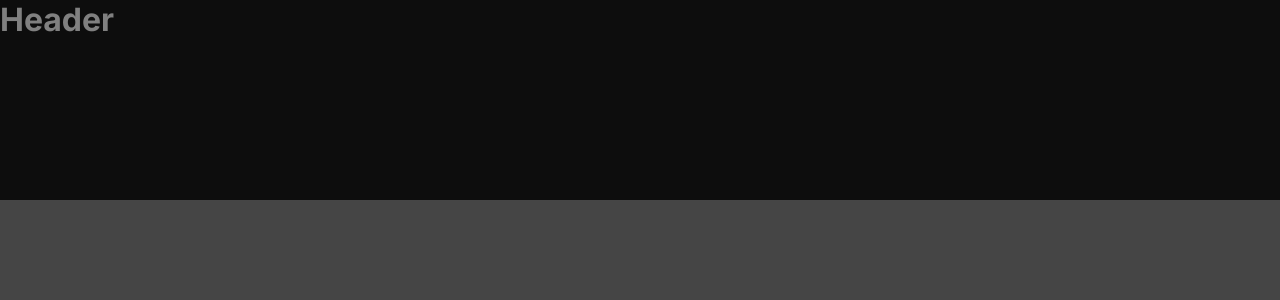
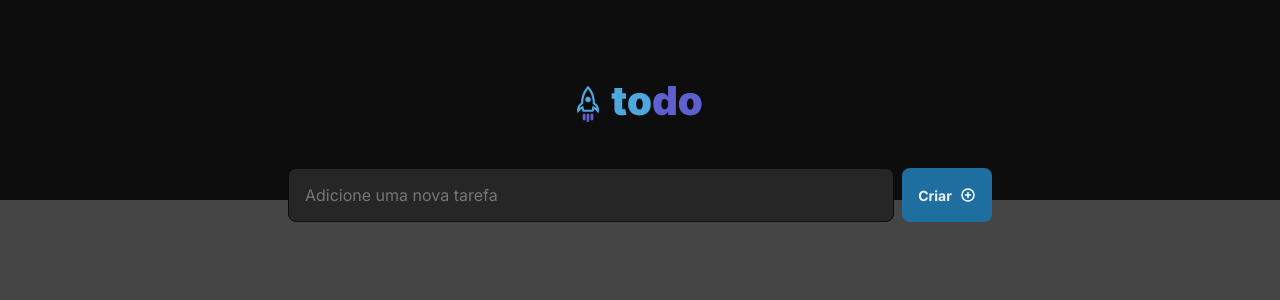
Before and after one commit to LeonardoBrizolla/todo-list-2023, a React (Vite) app: page / in a window 1280 px wide. Shown: the top 300 px of the page. Built offline with nearby package versions, Linux system fonts and the light colour scheme.

Commit message:
NewTask input + button

```diff
--- a/package.json
+++ b/package.json
@@ -9,6 +9,7 @@
     "preview": "vite preview"
   },
   "dependencies": {
+    "phosphor-react": "^1.4.1",
     "react": "^18.2.0",
     "react-dom": "^18.2.0"
   },
--- /dev/null
+++ b/src/App.module.css
@@ -0,0 +1,7 @@
+.wrapper {
+  max-width: 46rem;
+  margin: -2rem auto;
+  padding: 0 1rem;
+
+  display: flex;
+}
--- a/src/App.tsx
+++ b/src/App.tsx
@@ -1,7 +1,18 @@
 import { Header } from "./components/Header";
+import { NewTask } from "./components/NewTask";
+
+import styles from './App.module.css'
 
 import './global.css';
 
 export function App() {
-  return <Header />;
+  return (
+    <>
+      <Header />
+
+      <main className={styles.wrapper}>
+          <NewTask />
+      </main>
+    </>
+  )
 }
--- a/src/components/Header.module.css
+++ b/src/components/Header.module.css
@@ -1,4 +1,11 @@
 .header {
   background: var(--gray-700);
   height: 12.5rem;
+  display: flex;
+  justify-content: center;
+  align-items: center;
 }
+
+.header img {
+  height: 3rem;
+}
--- a/src/components/Header.tsx
+++ b/src/components/Header.tsx
@@ -1,9 +1,11 @@
 import styles from './Header.module.css';
+
+import todoListLogo from '../assets/logo.svg';
 
 export function Header() {
   return (
     <header className={styles.header}>
-      <h1>Header</h1>
+      <img src={todoListLogo} alt="Logo ToDoList 2023" />
     </header>
   )
 }
--- /dev/null
+++ b/src/components/NewTask.module.css
@@ -0,0 +1,26 @@
+.input {
+  flex: 1;
+  height: 54px;
+  border-radius: 8px;
+  padding: 16px;
+  background-color: var(--gray-500);
+  border: 1px solid var(--gray-700);
+  margin-right: 8px;
+  color: var(--gray-100);
+}
+
+.button {
+  display: flex;
+  width: 90px;
+  background-color: var(--blue-dark);
+  border-radius: 8px;
+  padding: 16px;
+  border: 0px;
+  color: var(--gray-100);
+  font-weight: 700;
+  cursor: pointer;
+  font-size: 14px;
+  align-items: center;
+  justify-content: center;
+  gap: 8px;
+}
--- /dev/null
+++ b/src/components/NewTask.tsx
@@ -0,0 +1,18 @@
+import styles from "./NewTask.module.css";
+import { PlusCircle } from "phosphor-react";
+
+export function NewTask() {
+  return (
+    <>
+      <input
+        type="text"
+        className={styles.input}
+        placeholder="Adicione uma nova tarefa"
+      />
+      <button className={styles.button}>
+        Criar
+        <PlusCircle size={16} weight="bold" color={'var(--white)'} />
+      </button>
+    </>
+  );
+}
```
Also changed, not shown: 1 other file (tests, documents, lock files or other folders).
